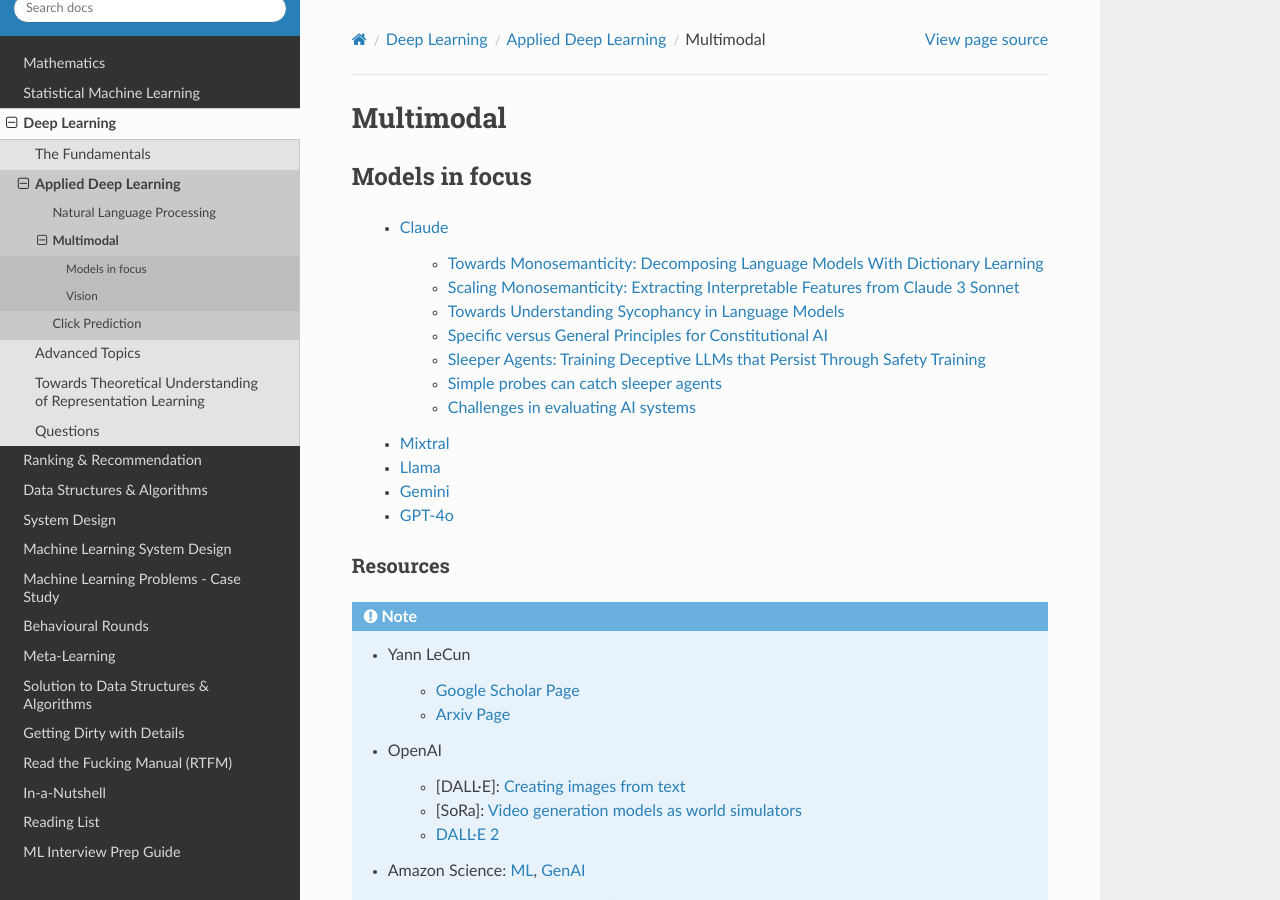
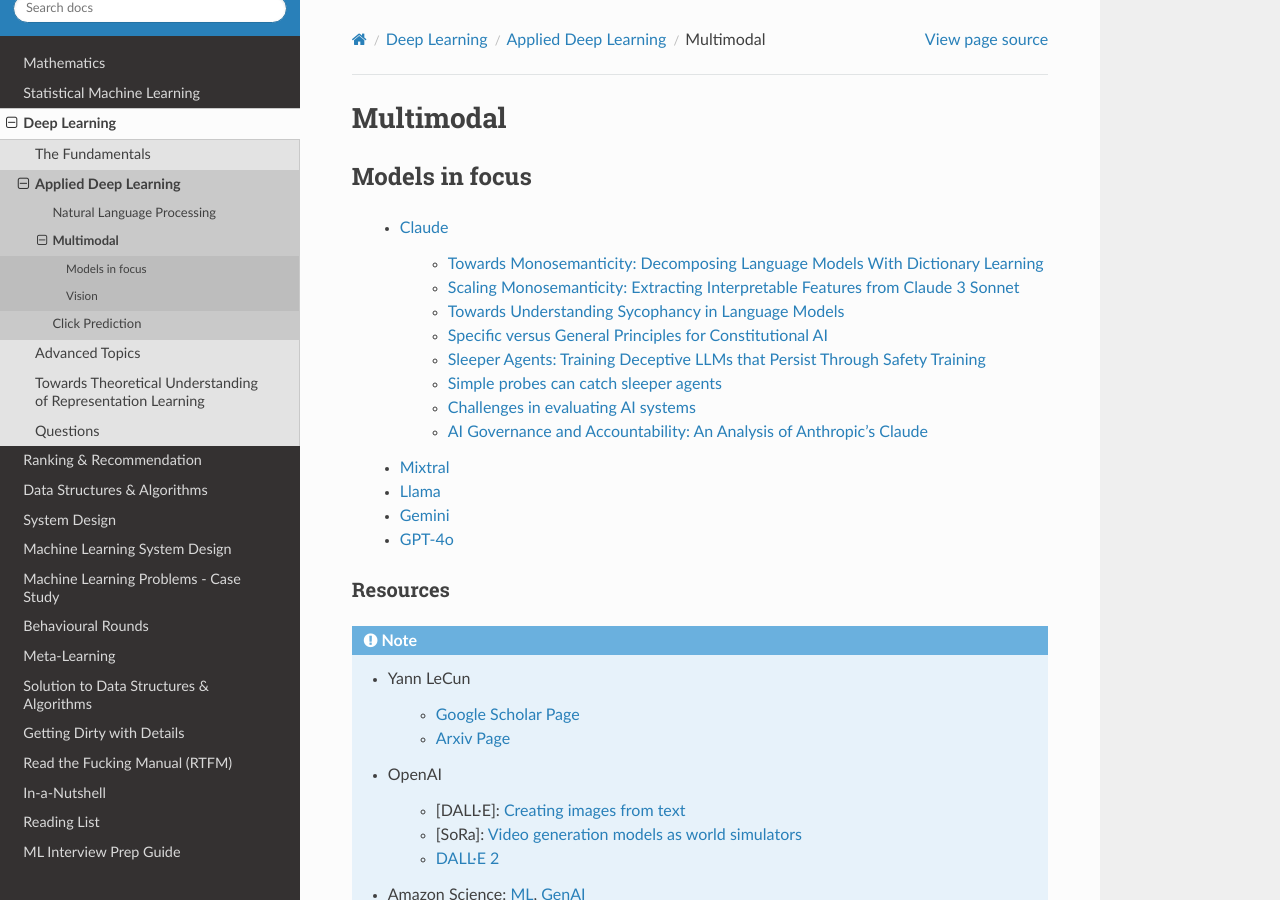
Before and after one commit to uselesstechjunks/leetcode, a Sphinx documentation site: the page built from docs/source/dl/application/multimodal.rst, in a window 1280 px wide and 900 px high. Built offline with Sphinx 7.4.7 and the Read the Docs theme 2.0.0, drawn with Linux system fonts in a browser that asks for light colours.

Commit message:
Update multimodal.rst (#287)

```diff
--- a/docs/source/dl/application/multimodal.rst
+++ b/docs/source/dl/application/multimodal.rst
@@ -13,6 +13,7 @@ Models in focus
 		* `Sleeper Agents: Training Deceptive LLMs that Persist Through Safety Training <https://arxiv.org/abs/2401.05566>`_
 		* `Simple probes can catch sleeper agents <https://www.anthropic.com/research/probes-catch-sleeper-agents>`_
 		* `Challenges in evaluating AI systems <https://www.anthropic.com/research/evaluating-ai-systems>`_
+		* `AI Governance and Accountability: An Analysis of Anthropic's Claude <https://arxiv.org/pdf/2407.01557v1>`_
 	* `Mixtral <https://mistral.ai/news/mixtral-of-experts/>`_
 	* `Llama <https://ai.meta.com/blog/meta-llama-3/>`_
 	* `Gemini <https://blog.google/technology/ai/google-gemini-ai/>`_
```
